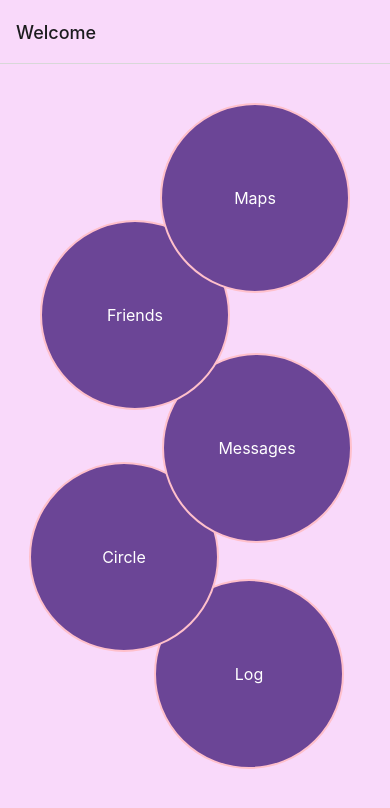
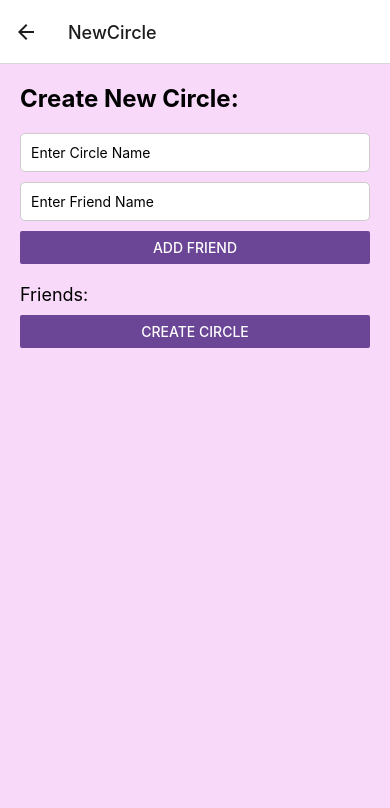
Before and after one commit to SU-CS-321-Spring-2023/Hemoglyphics, a React Native app: screen /NewCircle in a window 390 px wide. Shown: the top 808 px of the page. Built offline with nearby package versions, Linux system fonts and the light colour scheme.

Commit message:
manage circle screen, new circle screen, circle

```diff
--- a/Navigation.js
+++ b/Navigation.js
@@ -8,6 +8,8 @@ import Circle from './pages/Circle.js';
 import Maps from './pages/Maps.js';
 import Messages from './pages/Messages.js';
 import Log from './pages/Log.js';
+import NewCircleScreen from './pages/NewCircleScreen.js';
+import ManageCircleScreen from './pages/ManageCircleScreen.js';
 
 
 
@@ -35,6 +37,10 @@ const Navigation = () => {
                 <Stack.Screen name="Maps" component={Maps} />
                 <Stack.Screen name="Messages" component={Messages} />
                 <Stack.Screen name="Log" component={Log} />
+                <Stack.Screen name="NewCircle" component={NewCircleScreen} />
+                <Stack.Screen name="ManageCircle" component={ManageCircleScreen} />
+
+
             </Stack.Navigator>
         </NavigationContainer>
     );
--- a/pages/Circle.js
+++ b/pages/Circle.js
@@ -1,33 +1,42 @@
-import React from 'react';
-import { Text, View, StyleSheet, TouchableOpacity } from 'react-native';
+import React, { useState } from 'react';
+import { Text, View, StyleSheet, TouchableOpacity, FlatList } from 'react-native';
 import { createStackNavigator } from '@react-navigation/stack';
+import ManageCircleScreen from './ManageCircleScreen';
+import NewCircleScreen from './NewCircleScreen'; // Import NewCircleScreen component
 
-// Create a stack navigator
 const Stack = createStackNavigator();
 
-// Create a new component for the screen to name the circle and add friends
-function NewCircleScreen() {
-  return (
-    <View style={styles.container}>
-      {/* Content for naming the circle and adding friends */}
-      <Text>New Circle Screen</Text>
-    </View>
-  );
-}
+export default function Circle({ navigation }) {
+  const [circleNames, setCircleNames] = useState([]);
 
-// Modify the Circle component to navigate to the new screen
-export default function Circle({ navigation }) {
   const handlePress = () => {
-    // Navigate to the NewCircleScreen when the plus sign is pressed
-    navigation.navigate('NewCircle');
+    navigation.navigate('NewCircle', { onCircleCreated: handleCircleCreated });
+  };
+
+  const handleCircleCreated = (circleName, friends) => {
+    setCircleNames([...circleNames, { name: circleName, friends: friends }]);
+    navigation.goBack(); // Navigate back to the main circle screen after creating a new circle
   };
 
   return (
     <View style={styles.container}>
-      {/* Render existing circles */}
       <TouchableOpacity onPress={handlePress} style={styles.plusContainer}>
         <Text style={styles.plusText}>+</Text>
       </TouchableOpacity>
+      <View style={styles.header}>
+        <Text style={styles.title}>View Circles</Text>
+      </View>
+      <FlatList
+        data={circleNames}
+        renderItem={({ item }) => (
+          <TouchableOpacity onPress={() => navigation.navigate('ManageCircle', { circleName: item.name, friends: item.friends })} style={styles.circleItem}>
+            <View style={styles.transparentCircle}></View>
+            <Text style={styles.circleName}>{item.name}</Text>
+          </TouchableOpacity>
+        )}
+        keyExtractor={(item, index) => index.toString()}
+        style={styles.listContainer}
+      />
     </View>
   );
 }
@@ -36,19 +45,28 @@ const styles = StyleSheet.create({
   container: {
     flex: 1,
     backgroundColor: 'rgba(249, 217, 250, 1)',
+    paddingTop: 30,
+  },
+  header: {
+    flexDirection: 'row',
+    alignItems: 'center',
     justifyContent: 'center',
-    alignItems: 'center',
+    paddingHorizontal: 20,
+  },
+  title: {
+    fontSize: 30,
+    fontWeight: 'bold',
+    color: 'black',
   },
   plusContainer: {
     position: 'absolute',
-    top: 20,  // Adjusted positioning to be at the top
-    right: 20,  // Positioned it to the right
+    top: 20,
+    right: 20,
     width: 50,
     height: 50,
     borderRadius: 25,
     justifyContent: 'center',
     alignItems: 'center',
-    zIndex: 999, // To make sure the plus sign is above other content
     backgroundColor: 'transparent', // Set background color to transparent
   },
   plusText: {
@@ -56,4 +74,31 @@ const styles = StyleSheet.create({
     fontWeight: 'bold',
     color: 'black',
   },
+  circleItem: {
+    alignItems: 'center',
+    position: 'relative',
+    marginBottom: 20,
+  },
+  circleName: {
+    fontSize: 24,
+    fontWeight: 'bold',
+    color: 'black',
+    paddingVertical: 15,
+    paddingHorizontal: 20,
+    zIndex: 1,
+    backgroundColor: 'transparent',
+  },
+  transparentCircle: {
+    position: 'absolute',
+    top: 0,
+    left: 0,
+    width: '100%',
+    height: '100%',
+    borderRadius: 50,
+    backgroundColor: 'rgba(0, 0, 0, 0.1)', // Transparent black color
+    zIndex: 0,
+  },
+  listContainer: {
+    marginTop: 40, // Adjust the marginTop as needed
+  },
 });
--- /dev/null
+++ b/pages/ManageCircleScreen.js
@@ -0,0 +1,53 @@
+// ManageCircleScreen.js
+import React from 'react';
+import { View, Text, StyleSheet } from 'react-native';
+
+export default function ManageCircleScreen({ route }) {
+  const { circleName, friends } = route.params;
+
+  return (
+    <View style={styles.container}>
+      <Text style={styles.title}>Circle Name: {circleName}</Text>
+      <Text style={styles.subtitle}>Friends:</Text>
+      <View style={styles.friendsContainer}>
+        {friends && friends.length > 0 ? (
+          friends.map((friend, index) => (
+            <Text key={index} style={styles.friend}>
+              {friend}
+            </Text>
+          ))
+        ) : (
+          <Text></Text>
+        )}
+      </View>
+    </View>
+  );
+}
+
+const styles = StyleSheet.create({
+  container: {
+    flex: 1,
+    justifyContent: 'center',
+    alignItems: 'center',
+    paddingHorizontal: 20,
+    backgroundColor: 'rgba(249, 217, 250, 1)',
+  },
+  title: {
+    fontSize: 24,
+    fontWeight: 'bold',
+    marginBottom: 20,
+  },
+  subtitle: {
+    fontSize: 20,
+    fontWeight: 'bold',
+    marginBottom: 10,
+  },
+  friendsContainer: {
+    marginTop: 10,
+    alignItems: 'center',
+  },
+  friend: {
+    fontSize: 16,
+    marginBottom: 5,
+  },
+});
--- a/pages/NewCircleScreen.js
+++ b/pages/NewCircleScreen.js
@@ -1,7 +1,7 @@
 import React, { useState } from 'react';
 import { Text, View, StyleSheet, TextInput, Button } from 'react-native';
 
-export default function NewCircleScreen({ navigation }) {
+export default function NewCircleScreen({ navigation, route }) {
   const [circleName, setCircleName] = useState('');
   const [friendName, setFriendName] = useState('');
   const [friends, setFriends] = useState([]);
@@ -19,8 +19,8 @@ export default function NewCircleScreen({ navigation }) {
         name: circleName,
         friends: friends,
       };
-      console.log('New Circle:', newCircle);
-      navigation.goBack();
+      route.params.onCircleCreated(circleName, friends); // Pass circleName back to Circle component
+      navigation.navigate('Circle', {circleName, friends}); // Navigate back to the main circle screen after creating a new circle
     }
   };
 
```
